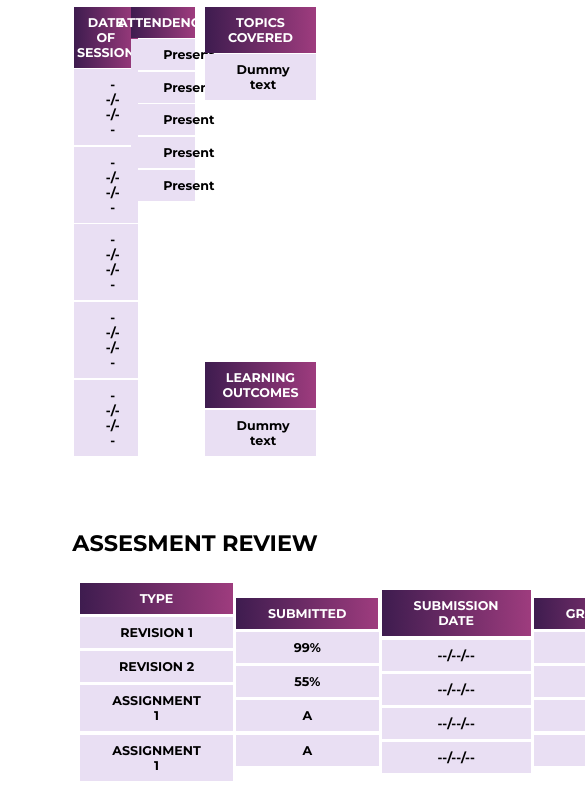
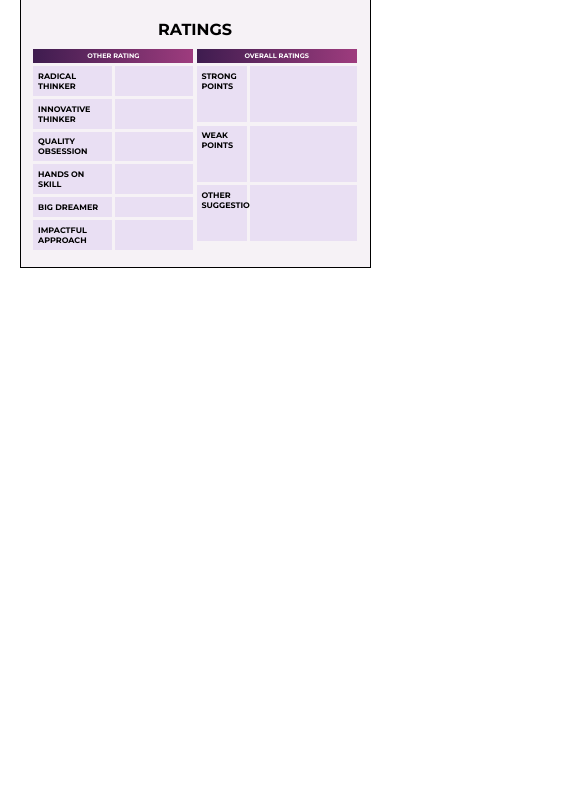
Before and after one commit to TheAkshayCoder/Report-card-BeSingular, a plain HTML site: page index.html in a window 390 px wide. Shown: the part 887-1674 px from the top of the page, 585 px wide, since content can reach past the window. After the commit the page ends 1171 px from the top, so only its background shows below. Drawn offline with Linux system fonts and the light colour scheme.

Commit message:
thired commit

```diff
--- a/index.html
+++ b/index.html
@@ -14,7 +14,7 @@
 <link href="https://fonts.googleapis.com/css2?family=Montserrat:wght@700;800&display=swap" rel="stylesheet">
 
 <body>
-    <div class="container">
+    <div class="page-1">
         <div class="navbar">
             <img src="./Images/BeSingular Colour Logo.png" alt="logo" srcset="">
             <h1>STUDENT EVALUATION REPORT</h1>
--- a/style.css
+++ b/style.css
@@ -6,10 +6,21 @@
   padding: 0;
 }
 
-.container {
+body{
+  display: flex;
+  align-items: center;
+  justify-content: center;
+}
+
+.page-1 {
   display: flex;
   flex-direction: column;
   align-items: center;
+  width: 90%;
+  background-color: #f6f2f6;
+  border: 1px solid black;
+  margin-top: 1rem;
+  margin-bottom: 1rem;
 }
 
 .navbar {
@@ -51,8 +62,6 @@
   text-align: center;
   font-family: "Montserrat", sans-serif;
   align-items: center;
-  margin: 0.5rem;
-  padding: 0.5rem;
   font-size: 0.8rem;
 }
 
@@ -214,7 +223,11 @@ span {
   width: 98%;
 }
 
-.peers-avg-grade .heading {
+.heading{
+  padding: 0.5rem;
+}
+
+.heading {
   padding: 0.5rem;
 }
 
@@ -245,11 +258,11 @@ span {
   width: 50%;
 }
 
-.grade,
+.assesment-review-2-inner :is(.grade,
 .peers-avg-grade,
 .submission-date,
 .submitted,
-.type {
+.type) {
   display: flex;
   flex-direction: column;
   justify-content: center;
@@ -269,6 +282,7 @@ span {
   width: 90%;
   justify-content: center;
   font-size: 0.7rem;
+  margin-bottom: 0.5rem;
 }
 
 .rating-2 {
@@ -291,12 +305,12 @@ span {
   font-size: 0.79rem;
 }
 
-.radical-thinker,
+.other-rating-2 :is(.radical-thinker,
 .innovative-thinker,
 .quality-obsession,
 .hands-on-skill,
 .big-dreamer,
-.impactful-approach {
+.impactful-approach) {
   display: flex;
   flex-direction: row;
 }
@@ -319,7 +333,7 @@ span {
   display: flex;
   flex-direction: row;
   font-size: 0.79rem;
-  height: 80%;
+  height: 81%;
 }
 
 .overall-ratings-2-left {
@@ -341,3 +355,107 @@ span {
 .overall-ratings-2-right span {
   height: 33%;
 }
+
+@media screen and (max-width: 1440px) {
+  span{
+    font-size: 0.5rem;
+  }
+
+  .heading{
+    font-size: 0.7rem;
+  }
+}
+
+@media screen and (max-width: 1230px){
+  span{
+    font-size: 0.55rem;
+    padding: 0.3rem;
+  }
+
+  .heading{
+    font-size: 0.5rem;
+    padding: 0.3rem;
+  }
+}
+
+@media screen and (max-width:900px){
+  .heading{
+    padding: 0.2rem;
+    font-size: 0.5rem;
+  }
+
+  .general-information,.student-report,.assesment-review,.ratings{
+    width: 110%;
+  }
+
+  .navbar img{
+    width: 80%;
+  }
+
+  h1{
+    font-size: 1.2rem;
+  }
+
+
+}
+
+@media screen and (max-width:800px){
+  .heading{
+    padding: 0.2rem;
+    font-size: 0.45rem;
+  }
+
+  h1{
+    font-size: 1rem;
+  }
+
+  .general-information,.student-report,.assesment-review,.ratings{
+    width: 125%;
+  }
+
+  .navbar img{
+    width:50%
+  }
+}
+
+@media screen and (max-width:550px){
+  .heading{
+    padding: 0.2rem;
+    font-size: 0.41rem;
+  }
+
+  .general-information,.student-report,.assesment-review,.ratings{
+    width: 130%;
+  }
+
+  h1{
+    font-size: 1rem;
+  }
+
+  .navbar img{
+    width:50%
+  }
+}
+
+@media screen and (max-width:500px){
+  .heading{
+    padding: 0.2rem;
+    font-size: 0.41rem;
+  }
+
+  .general-information,.student-report,.assesment-review,.ratings{
+    width: 130%;
+  }
+
+  h1{
+    font-size: 1rem;
+  }
+
+  span{
+    font-size: 0.5rem;
+  }
+
+  .navbar img{
+    width:50%
+  }
+}
```
